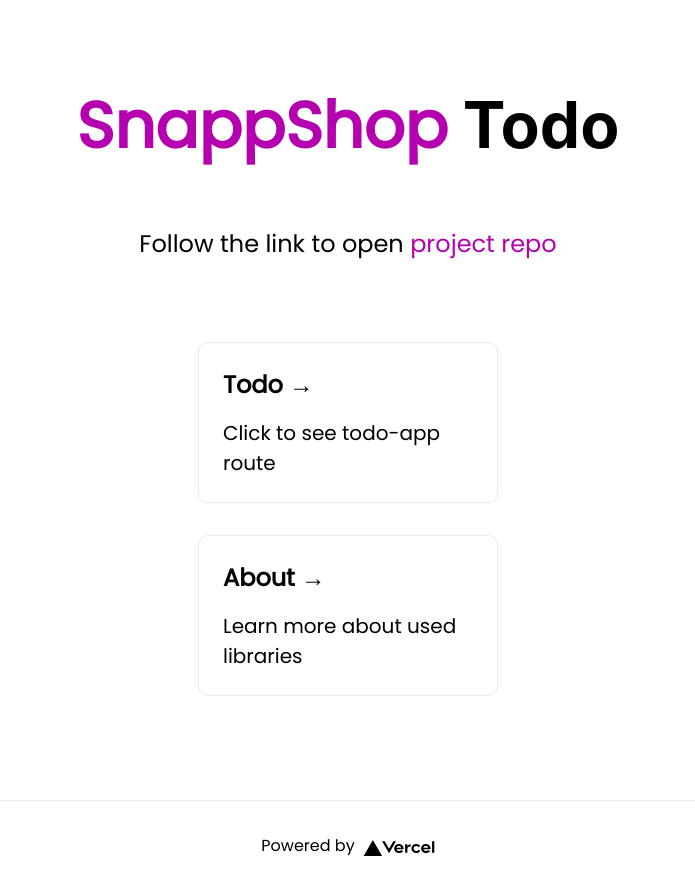
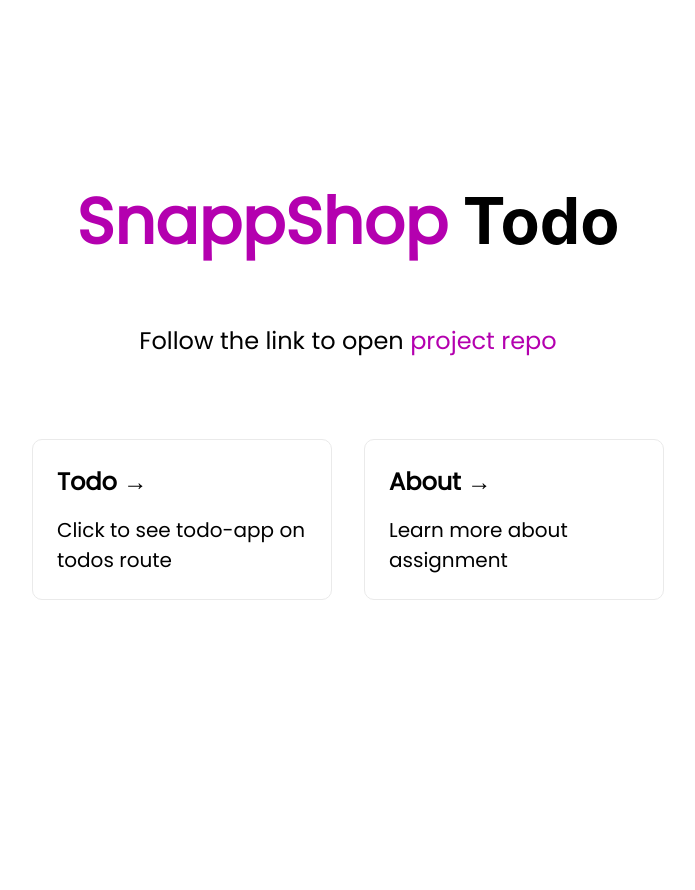
Before and after one commit to arvandmoe/todo-app, a Next.js app: page / in a window 1280 px wide. Shown: the whole page, without its empty margins (292-987 px from the left). After the commit the page ends 800 px from the top, so only its background shows below. Built offline with nearby package versions, Linux system fonts and the light colour scheme.

Commit message:
about route completed, mixin improvements

```diff
--- a/db.json
+++ b/db.json
@@ -7,7 +7,7 @@
     },
     {
       "id": 2,
-      "title": "Apply as a front-end dev @SnappShop",
+      "title": "Apply to SnappShopp as a front-end dev",
       "completed": true
     },
     {
--- a/pages/index.tsx
+++ b/pages/index.tsx
@@ -1,6 +1,5 @@
 import type { NextPage } from 'next'
 import Head from 'next/head'
-import Image from 'next/image'
 import { Card } from 'shared/components'
 import { ROUTES } from 'shared/constants/routes'
 import styles from 'styles/Home.module.scss'
@@ -28,30 +27,19 @@
             project repo
           </a>
         </p>
+        <div className={styles.grid}>
           <Card
             href={ROUTES.TODOS}
             title="Todo"
-          description="Click to see todo-app route"
+            description="Click to see todo-app on todos route"
           />
           <Card
             href={ROUTES.ABOUT}
             title="About"
-          description="Learn more about used libraries"
+            description="Learn more about assignment"
           />
+        </div>
       </main>
-
-      <footer className={styles.footer}>
-        <a
-          href="https://vercel.com?utm_source=create-next-app&utm_medium=default-template&utm_campaign=create-next-app"
-          target="_blank"
-          rel="noopener noreferrer"
-        >
-          Powered by{' '}
-          <span className={styles.logo}>
-            <Image src="/vercel.svg" alt="Vercel Logo" width={72} height={16} />
-          </span>
-        </a>
-      </footer>
     </div>
   )
 }
--- a/src/modules/todos/TodoPage.module.scss
+++ b/src/modules/todos/TodoPage.module.scss
@@ -1,17 +1,11 @@
 @import "../../../styles/index.scss";
 
 .container {
-    padding: 0 2rem;
+    @include container();
 }
 
 .main {
-    min-height: 100vh;
-    padding: 4rem 0;
-    flex: 1;
-    display: flex;
-    flex-direction: column;
-    justify-content: center;
-    align-items: center;
+    @include main();
 }
 
 .title {
--- a/src/shared/components/card/Card.tsx
+++ b/src/shared/components/card/Card.tsx
@@ -6,17 +6,27 @@
   href: string
   title: string
   description: string
+  blankTarget?: boolean
 }
 
-const Card: FC<CardProps> = ({ href, title, description: desc }) => {
+const Card: FC<CardProps> = ({
+  href,
+  title,
+  description,
+  blankTarget = false,
+}) => {
+  const card = (
+    <a className={styles.card} href={href} target={blankTarget ? '_blank' : ''}>
+      <h2>{title} &rarr;</h2>
+      <p>{description}</p>
+    </a>
+  )
+
+  if (blankTarget) return card
+
   return (
     <div className={styles.grid}>
-      <Link href={`/${href}`}>
-        <a className={styles.card}>
-          <h2>{title} &rarr;</h2>
-          <p>{desc}</p>
-        </a>
-      </Link>
+      <Link href={`/${href}`}>{card}</Link>
     </div>
   )
 }
--- a/styles/Home.module.scss
+++ b/styles/Home.module.scss
@@ -1,17 +1,11 @@
 @import "./index.scss";
 
 .container {
-  padding: 0 2rem;
+  @include container();
 }
 
 .main {
-  min-height: 100vh;
-  padding: 4rem 0;
-  flex: 1;
-  display: flex;
-  flex-direction: column;
-  justify-content: center;
-  align-items: center;
+  @include main();
 }
 
 .footer {
@@ -109,10 +103,13 @@
   margin-left: 0.5rem;
 }
 
-@media (max-width: 600px) {
-  .grid {
-    width: 100%;
+.grid {
+  width: 100%;
+  @include sm {
     flex-direction: column;
+  }
+  @include lg {
+    flex-direction: row;
   }
 }
 
--- /dev/null
+++ b/styles/_mixins.scss
@@ -0,0 +1,13 @@
+@mixin container {
+    padding: 0 2rem;
+}
+
+@mixin main {
+    min-height: 100vh;
+    padding: 4rem 0;
+    flex: 1;
+    display: flex;
+    flex-direction: column;
+    justify-content: center;
+    align-items: center;
+}
--- a/styles/index.scss
+++ b/styles/index.scss
@@ -1,3 +1,5 @@
 @import "breakpoints";
 
 @import "variables";
+
+@import "mixins";
```
Also changed, not shown: src/modules/about/AboutPage.tsx (+46 -3 lines). Lines whose indentation alone changed are shown as unchanged.
